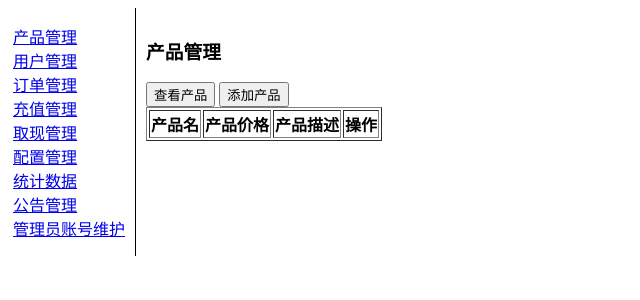
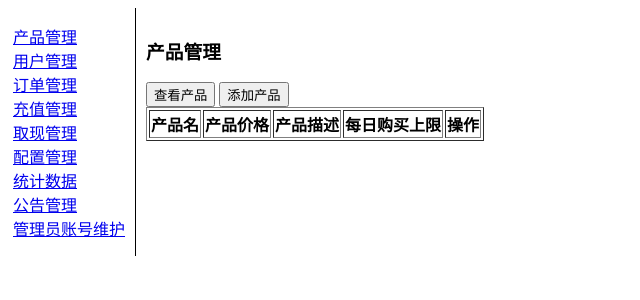
Before and after one commit to liyuebi/firstwebsite, a PHP site: page /admin/productmgr.php in a window 1280 px wide. Shown: the top 300 px of the page, without its empty margins (0-640 px from the left). Run offline with PHP 8.4, Linux system fonts and the light colour scheme; the visitor is signed in with stand-in values (Sample User, id 1); data that the repository does not hold is empty.

Commit message:
add column header in product table

```diff
--- a/admin/productmgr.php
+++ b/admin/productmgr.php
@@ -109,7 +109,7 @@ $result = mysql_query("select * from Product");
 			        <table border="1">
 						<tr>
 <!-- 							<th>产品Id</th> -->
-							<th>产品名</th><th>产品价格</th><th>产品描述</th><th>操作</th>
+							<th>产品名</th><th>产品价格</th><th>产品描述</th><th>每日购买上限</th><th>操作</th>
 						</tr>
 						<?php
 						if ($result) {
```
